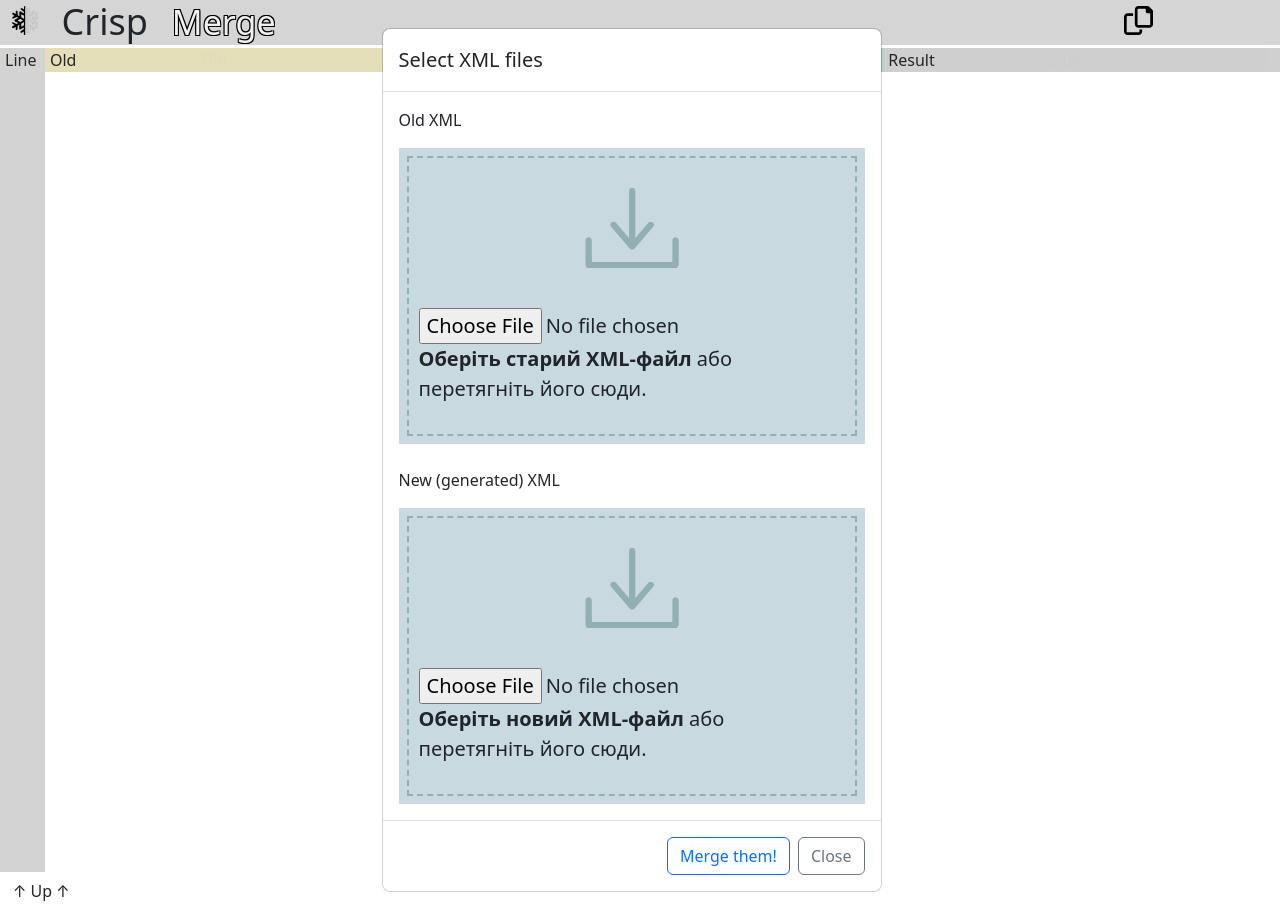
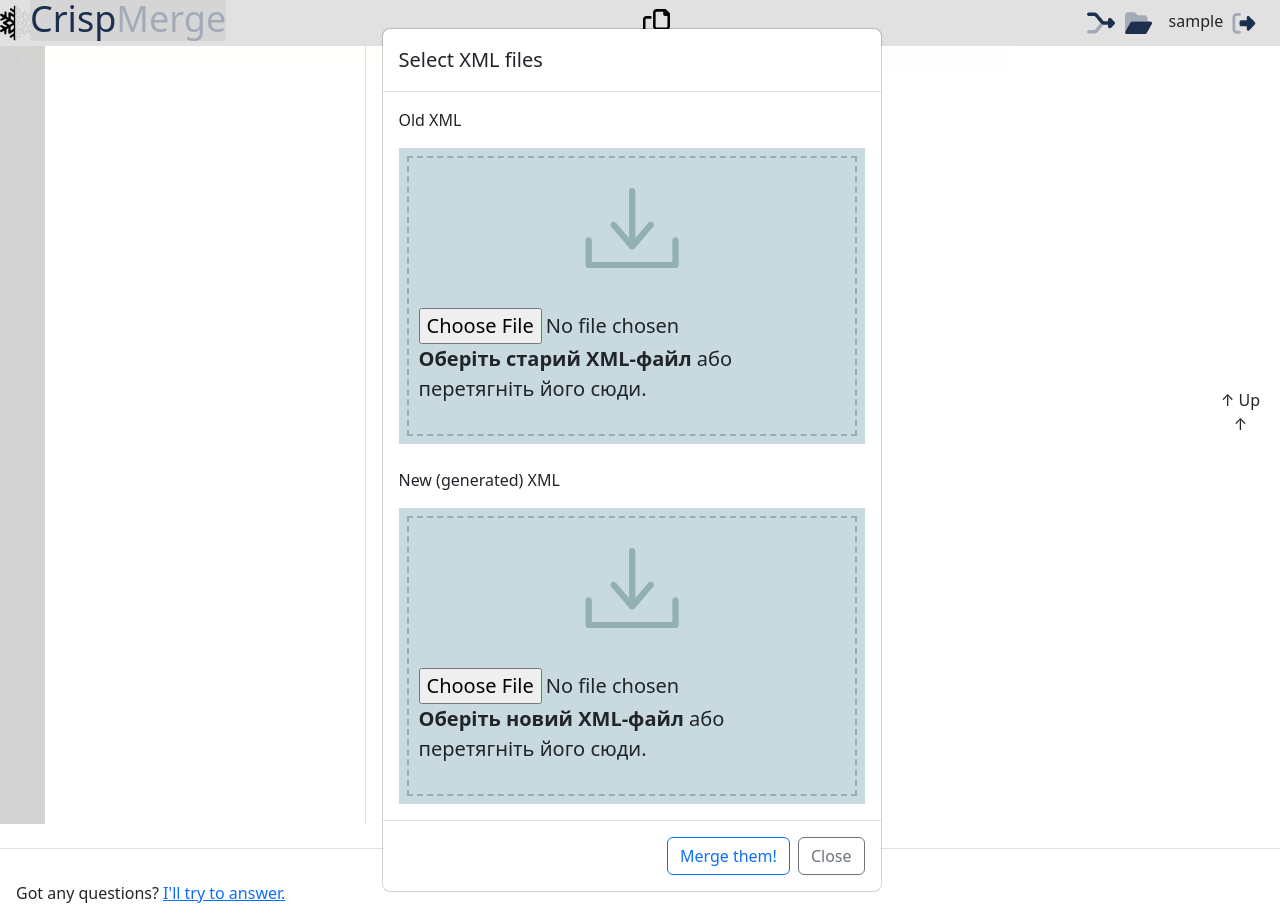
Before and after one commit to Casy7/CrispFetcher2, a Django app: page / in a window 1280 px wide. Run offline with Django 5.2, Linux system fonts and the light colour scheme; the visitor is signed in with stand-in values (Sample User, id 1); data comes from the database, SQL or seed files in the repository; some libraries are stand-ins or nearby versions.

Commit message:
Added login system

```diff
--- a/CrispFetcher/FetcherApp/static/css/base.css
+++ b/CrispFetcher/FetcherApp/static/css/base.css
@@ -2,3 +2,11 @@
     flex-grow: 1;
     min-height: 20vh;
 }
+
+.icon-btn-medium {
+    max-width: 3vh;
+}
+
+.card-body .input-group.form-group {
+    padding-bottom: 20px;
+}
--- a/CrispFetcher/FetcherApp/static/css/editor.css
+++ b/CrispFetcher/FetcherApp/static/css/editor.css
@@ -26,11 +26,7 @@
 }
 
 .navbar {
-	display: inline-flex;
-	background-color: #d5d5d5;
-	margin-bottom: 5px;
-	justify-content: center;
-	padding: 0;
+	padding-right: 1vw;
 }
 
 div.xml-code-field {
@@ -259,12 +255,9 @@ nav .code-field-header {
 	text-align: center;
 }
 
-nav .nav-row {
-	display: flex;
-	flex-direction: row;
-	flex-grow: 1;
-	width: 100%;
-	margin-top: 8px;
+
+nav .nav-row.right-placed-nav-row {
+	float: right;
 }
 
 .grayLine {
--- a/CrispFetcher/FetcherApp/static/css/fetcher.css
+++ b/CrispFetcher/FetcherApp/static/css/fetcher.css
@@ -25,14 +25,6 @@
     width: 30px;
 }
 
-.navbar {
-    height: 45px;
-    display: inline-flex;
-    background-color: #d5d5d5;
-    margin-bottom: 5px;
-    justify-content: center;
-    padding: 0;
-}
 
 div.xml-code-field {
     scrollbar-width: thin;
@@ -299,3 +291,11 @@ h1.outline {
 .box__error {
   display: none;
 }
+
+.top-fixed-filenames {
+    position: fixed;
+    width: 100vw;
+    height: 5vh;
+    position: fixed;
+    top: 5vh;
+}
--- a/CrispFetcher/FetcherApp/static/css/navbar.css
+++ b/CrispFetcher/FetcherApp/static/css/navbar.css
@@ -9,7 +9,6 @@
 }
 
 .content-container {
-	background-color: aqua;
 	width: 100vw;
 	display: flex;
 	flex-direction: row;
@@ -40,3 +39,12 @@
 .text-gray {
 	color: #a4abb8;
 }
+
+.nav-username {
+	margin-top: 0px;
+	margin-bottom: 0px;
+	padding-top: 0px;
+	padding-bottom: 0px;
+	margin-right: 0.5vw;
+	margin-left: 0.5vw;
+}
--- a/CrispFetcher/FetcherApp/static/css/signin.css
+++ b/CrispFetcher/FetcherApp/static/css/signin.css
@@ -1,5 +1,4 @@
 .content-container {
-	background-color: aqua;
 	display: flex;
 	flex-direction: column;
 	flex-grow: 1;
--- a/CrispFetcher/FetcherApp/static/css/signup.css
+++ b/CrispFetcher/FetcherApp/static/css/signup.css
@@ -1,5 +1,4 @@
 .content-container {
-	background-color: aqua;
 	display: flex;
 	flex-direction: column;
 	flex-grow: 1;
--- a/CrispFetcher/FetcherApp/templates/base_with_navbar.html
+++ b/CrispFetcher/FetcherApp/templates/base_with_navbar.html
@@ -14,10 +14,20 @@
 		<h1 class="text-blue">Crisp</h1>
 		<h1 class="text-gray">Merge</h1>
 	</div>
+
+	{% block navbar_in_page_functions %}
+	{% endblock %}
+
 	<div class="nav-row icons-row">
 		<a href="/"><img class="logo nav-medium-icon" src="{% static 'icons/merge.svg' %}"/></a>
 		<a href="/folder"><img class="logo nav-medium-icon" src="{% static 'icons/folder.svg' %}"/></a>
+		{% if not user.is_authenticated %}
 		<a href="/signin"><img class="logo nav-medium-icon" src="{% static 'icons/user.svg' %}"/></a>
+		{% endif %}
+		{% if user.is_authenticated %}
+		<p class="nav-username">{{ user.username }}</p>
+		<a href="/signout"><img class="logo nav-medium-icon" src="{% static 'icons/logout.svg' %}"/></a>
+		{% endif %}
 	</div>
 </nav>
 {% endblock %}
--- a/CrispFetcher/FetcherApp/templates/fetcher.html
+++ b/CrispFetcher/FetcherApp/templates/fetcher.html
@@ -1,4 +1,4 @@
-{% extends 'base.html' %}
+{% extends 'base_with_navbar.html' %}
 {% load static %}
 
 
@@ -8,15 +8,25 @@
 <link crossorigin="anonymous" href="{% static 'css/editor.css' %}" rel="stylesheet" type="text/css" />
 {% endblock %}
 
+{% block navbar_in_page_functions %}
+	<div class="nav-row icons-row">
 
-{% block navbar %}
-<nav class="navbar fixed-top navbar-expand-lg multi-line-nav">
-	<div class="row nav-row inline-row">
-		<img class="logo" src="{% static 'icons/logo.svg'%}" />
-		<h1>Crisp</h1>
-		<h1 class="outline">Merge</h1>
-		<img class="logo fnButton" src="{% static 'icons/copy.svg' %}" onclick="copy_result()" />
+		<img class="logo nav-medium-icon" src="{% static 'icons/copy.svg' %}" onclick="copy_result()" />
 	</div>
+
+{% endblock %}
+
+
+
+
+
+
+{% block content %}
+<br />
+<br />
+
+<div class="top-fixed-filenames">
+
 	<div class="row nav-row" id="XMLFileNames">
 		<div class="flexCol">
 			<div class="code-field-header old-XML-header">
@@ -34,14 +44,9 @@
 			</div>
 		</div>
 	</div>
-</nav>
-{% endblock %}
+</div>
 
-
-{% block content %}
-<br />
-<br />
-<div id="XMLSelectorModal" class="modal fade show" tabindex="-1" role="dialog" style="display: block; padding-right: 17px">
+<div id="XMLSelectorModal" class="modal show" tabindex="-1" role="dialog" style="display: block; padding-right: 17px">
 	<div class="modal-dialog" role="document">
 		<div class="modal-content">
 			<div class="modal-header">
```
Also changed, not shown: CrispFetcher/FetcherApp/static/js/registration.js (added, +10 -0 lines), CrispFetcher/FetcherApp/templates/signin.html (+5 -5 lines), CrispFetcher/FetcherApp/templates/signup.html (+8 -8 lines), CrispFetcher/FetcherApp/static/icons/eye.svg (added), CrispFetcher/FetcherApp/static/icons/key.svg (added), CrispFetcher/FetcherApp/static/icons/logout.svg (added), CrispFetcher/FetcherApp/static/icons/user-card.svg (added). Lines whose indentation alone changed are shown as unchanged.
